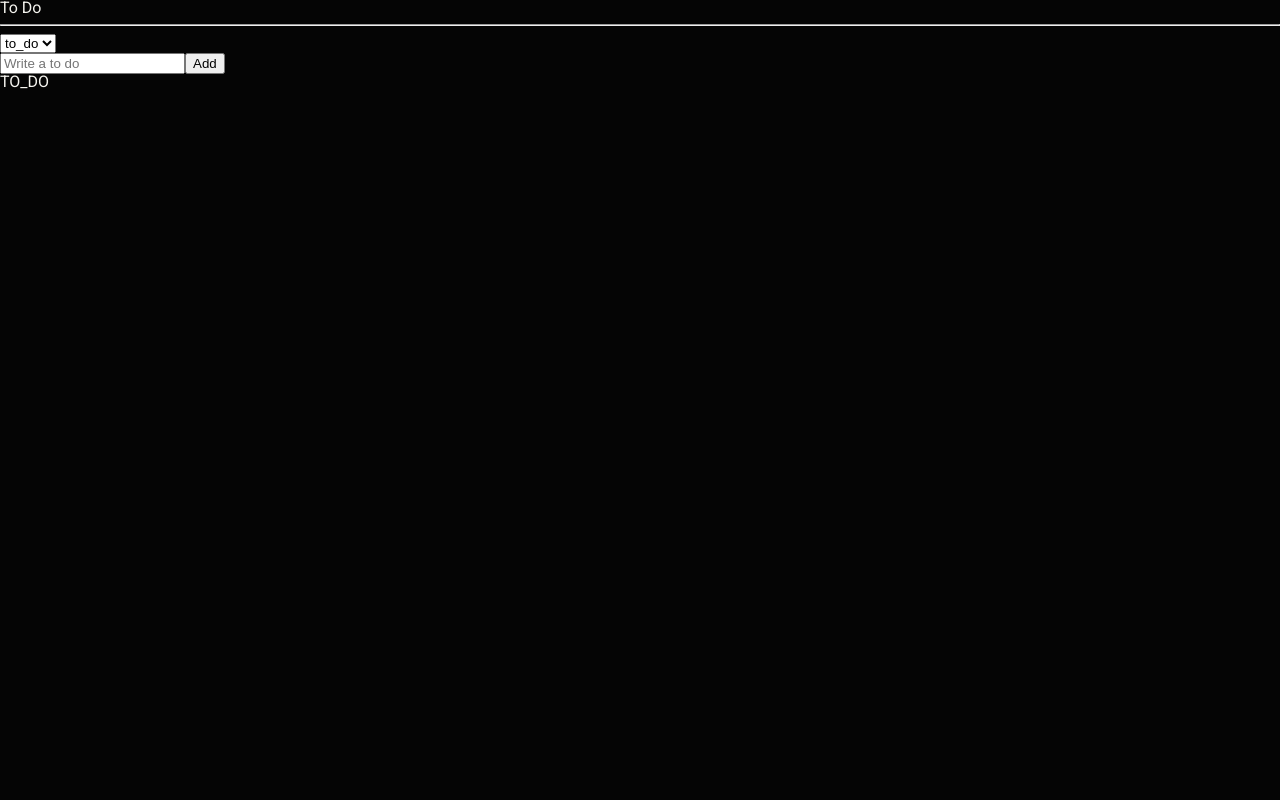
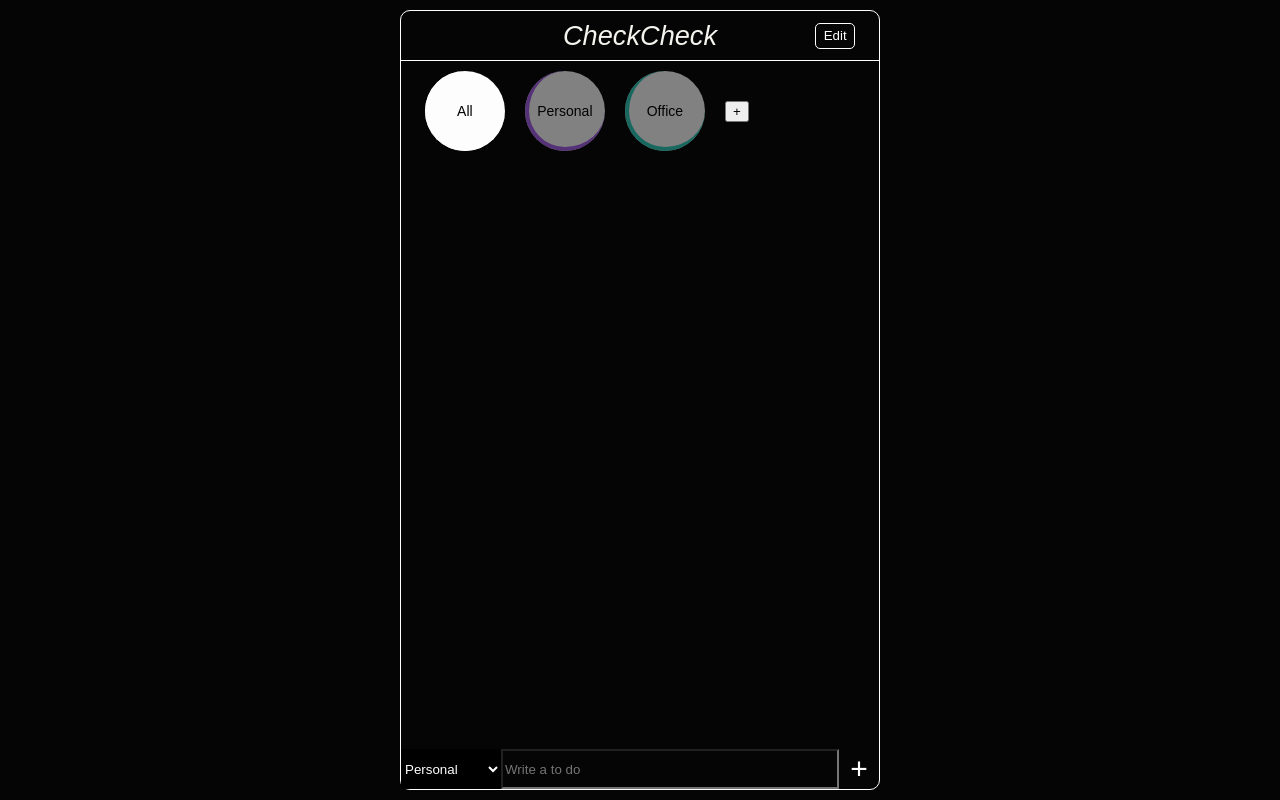
Before and after one commit to hyesuhong/checklist, a React (Create React App) app: page / in a window 1280 px wide. Built offline with nearby package versions, Linux system fonts and the light colour scheme.

Commit message:
react+ts+recoil version almost done?

```diff
--- a/src/App.tsx
+++ b/src/App.tsx
@@ -3,7 +3,7 @@ import ToDoList from './components/ToDoList';
 
 // createGlobalStyle : 전역으로 부를 수 있는 스타일 컴포넌트를 생성
 const GlobalStyle = createGlobalStyle`
-@import url('https://fonts.googleapis.com/css2?family=Roboto:wght@300;400;700&display=swap');
+@import url('https://fonts.googleapis.com/css2?family=Noto+Sans+KR:wght@300;400;500&family=Raleway:ital,wght@1,700&display=swap');
 
 html, body, div, span, applet, object, iframe,
 h1, h2, h3, h4, h5, h6, p, blockquote, pre,
@@ -36,7 +36,7 @@ footer, header, hgroup, main, menu, nav, section {
 }
 body {
   line-height: 1;
-  font-family: 'Roboto', sans-serif;
+  font-family: 'Noto Sans KR', sans-serif;
   background-color: ${(props) => props.theme.bgColor};
   color: ${(props) => props.theme.textColor};
 }
@@ -62,6 +62,9 @@ a {
 * {
   box-sizing: border-box;
 }
+button {
+  cursor: pointer;
+}
 `;
 
 function App() {
--- /dev/null
+++ b/src/assets/image/icon.tsx
@@ -0,0 +1,31 @@
+interface IIconProps {
+	fill: string;
+}
+
+export function IconRemove({ fill }: IIconProps) {
+	return (
+		<svg
+			width='30'
+			height='30'
+			viewBox='0 0 30 30'
+			fill='none'
+			xmlns='http://www.w3.org/2000/svg'
+		>
+			<path d='M19 9H23V27H19V9Z' fill={fill} />
+			<path d='M12.8462 9H16.8462V27H12.8462V9Z' fill={fill} />
+			<path d='M7 9H11V27H7V9Z' fill={fill} />
+			<path
+				fillRule='evenodd'
+				clipRule='evenodd'
+				d='M25 8L5 8L5 6L25 6L25 8Z'
+				fill={fill}
+			/>
+			<path
+				fillRule='evenodd'
+				clipRule='evenodd'
+				d='M19 5H11V3H19V5Z'
+				fill={fill}
+			/>
+		</svg>
+	);
+}
--- a/src/atoms.tsx
+++ b/src/atoms.tsx
@@ -6,21 +6,41 @@ import { atom, selector } from 'recoil';
 
 // 다른 파일에서도 사용할 수 있는 것은 enum
 // 기본으로 리턴하는 값은 순서(숫자). 다른 값을 원한다면 = '원하는 값'을 해줘야 함.
-export enum Categories {
-	'TO_DO' = 'TO_DO',
-	'DOING' = 'DOING',
-	'DONE' = 'DONE',
+// export enum Categories {
+// 	'TO_DO' = 'TO_DO',
+// 	'DOING' = 'DOING',
+// 	'DONE' = 'DONE',
+// }
+
+export enum Conditions {
+	'DONE',
+	'YET',
 }
 
 export interface IToDos {
 	text: string;
 	id: number;
-	category: Categories;
+	category: number;
+	condition: Conditions;
 }
 
-export const categoryState = atom<Categories>({
+export interface ICategory {
+	id: number;
+	name: string;
+	color?: string;
+}
+
+export const viewState = atom({
+	key: 'view',
+	default: '0',
+});
+
+export const categoryState = atom<ICategory[]>({
 	key: 'category',
-	default: Categories.TO_DO,
+	default: [
+		{ id: 1, name: 'Personal', color: '#a55eea' },
+		{ id: 2, name: 'Office', color: '#2bcbba' },
+	],
 });
 
 export const toDoState = atom<IToDos[]>({
@@ -33,8 +53,8 @@ export const toDoSelector = selector({
 	key: 'toDoSelector',
 	get: ({ get }) => {
 		const toDos = get(toDoState);
-		const category = get(categoryState);
-		return toDos.filter((toDo) => toDo.category === category);
+		const view = get(viewState);
+		return view == '0' ? toDos : toDos.filter((toDo) => toDo.category == Number(view));
 		// return [
 		// 	toDos.filter((toDo) => toDo.category === 'TO_DO'),
 		// 	toDos.filter((toDo) => toDo.category === 'DOING'),
--- a/src/components/CreateToDo.tsx
+++ b/src/components/CreateToDo.tsx
@@ -1,15 +1,52 @@
 import { useForm } from 'react-hook-form';
-import { useRecoilValue, useSetRecoilState } from 'recoil';
-import { categoryState, toDoState } from '../atoms';
+import { useRecoilState, useRecoilValue } from 'recoil';
+import styled from 'styled-components';
+import { categoryState, Conditions, toDoState } from '../atoms';
+
+const AddToDoForm = styled.form`
+	position: absolute;
+	bottom: 0;
+	left: 0;
+	width: 100%;
+	height: 40px;
+	display: flex;
+
+	select {
+		flex: 0 0 100px;
+		height: 100%;
+		background: #000;
+		border: none;
+		outline: none;
+		color: #fff;
+	}
+	input {
+		flex: 1;
+		height: 100%;
+		background: transparent;
+		outline: none;
+		color: #fff;
+	}
+	button {
+		flex: 0 0 40px;
+		height: 100%;
+		font-size: 30px;
+		padding: 0;
+		color: #fff;
+		background: transparent;
+		border: none;
+		outline: none;
+	}
+`;
 
 /* react hook form -> 여러 인풋을 사용할 때 좋은 라이브러리. validation을 하기 편함 */
 interface IForm {
 	toDo: string;
+	categoryId: number;
 }
 
 function CreateToDo() {
 	/* useState와 비슷한 형태로 사용할 수 있음 */
-	const setToDos = useSetRecoilState(toDoState);
+	const [toDos, setToDos] = useRecoilState(toDoState);
 	const category = useRecoilValue(categoryState);
 	/*
   - register을 사용하면 기존에 useState, onChange 등을 사용해서 관리하던 것들을 해결해줌
@@ -20,22 +57,24 @@ function CreateToDo() {
   - setError : 특정한 에러를 발생시켜줌
   */
 	const { register, handleSubmit, setValue } = useForm<IForm>();
-	const onValid = ({ toDo }: IForm) => {
-		setToDos((prev) => [
-			{ text: toDo, id: Date.now(), category: category },
-			...prev,
-		]);
+	const onValid = async ({ toDo, categoryId }: IForm) => {
+		await setToDos((prev) => [{ text: toDo, id: Date.now(), category: categoryId, condition: Conditions.YET }, ...prev]);
 		setValue('toDo', '');
+		localStorage.setItem('toDo', JSON.stringify(toDos));
 	};
 
 	return (
-		<form onSubmit={handleSubmit(onValid)}>
-			<input
-				{...register('toDo', { required: 'Please write your to do' })}
-				placeholder='Write a to do'
-			/>
-			<button>Add</button>
-		</form>
+		<AddToDoForm onSubmit={handleSubmit(onValid)}>
+			<select {...register('categoryId')}>
+				{Object.values(category).map((item) => (
+					<option value={item.id} key={item.id}>
+						{item.name}
+					</option>
+				))}
+			</select>
+			<input {...register('toDo', { required: true })} placeholder='Write a to do' />
+			<button>+</button>
+		</AddToDoForm>
 	);
 }
 export default CreateToDo;
--- a/src/components/ToDo.tsx
+++ b/src/components/ToDo.tsx
@@ -1,42 +1,67 @@
 import React from 'react';
-import { useSetRecoilState } from 'recoil';
-import { Categories, IToDos, toDoState } from '../atoms';
+import { useRecoilState, useRecoilValue, useSetRecoilState } from 'recoil';
+import styled from 'styled-components';
+import { categoryState, Conditions, IToDos, toDoState } from '../atoms';
+import { IconRemove } from '../assets/image/icon';
 
-function ToDo({ text, category, id }: IToDos) {
-	const setToDos = useSetRecoilState(toDoState);
-	const onClick = (event: React.MouseEvent<HTMLButtonElement>) => {
+const ToDoItem = styled.li<{ bdColor?: string }>`
+	position: relative;
+	padding: 10px 5px;
+	border-radius: 5px;
+	border-left: 3px solid ${(props) => props.bdColor};
+	margin-bottom: 10px;
+	button.removeBtn {
+		position: absolute;
+		top: 50%;
+		right: 0;
+		transform: translateY(-50%);
+		width: 26px;
+		height: 26px;
+		padding: 0;
+		background: transparent;
+		border: none;
+		outline: none;
+	}
+`;
+
+interface IToDoItem extends IToDos {
+	mode: string;
+}
+
+function ToDo({ text, category, id, condition, mode }: IToDoItem) {
+	const categorySet = useRecoilValue(categoryState);
+	const [toDos, setToDos] = useRecoilState(toDoState);
+	const onChange = (event: React.ChangeEvent<HTMLInputElement>) => {
 		const {
-			currentTarget: { name },
+			currentTarget: { value, checked },
 		} = event;
+
+		setToDos((prev) => {
+			const targetIndex = prev.findIndex((todo) => todo.id === Number(value));
+			const newToDo = { text: text, id: id, category: category, condition: checked ? Conditions.DONE : Conditions.YET };
+			return [...prev.slice(0, targetIndex), newToDo, ...prev.slice(targetIndex + 1)];
+		});
+	};
+
+	const removeItem = (event: React.MouseEvent<HTMLButtonElement>) => {
 		setToDos((prev) => {
 			const targetIndex = prev.findIndex((todo) => todo.id === id);
-			const newToDo = { text: text, id: id, category: name as any };
-			return [
-				...prev.slice(0, targetIndex),
-				newToDo,
-				...prev.slice(targetIndex + 1),
-			];
+			return [...prev.slice(0, targetIndex), ...prev.slice(targetIndex + 1)];
 		});
+		localStorage.setItem('toDo', JSON.stringify(toDos));
 	};
+
 	return (
-		<li>
+		<ToDoItem bdColor={categorySet.find((cate) => cate.id == category)?.color}>
+			<input type='checkbox' id={`CHK_${id}`} value={id} onChange={onChange} checked={condition == Conditions.YET ? false : true} disabled={mode == 'Edit' ? true : false} />
+			<label htmlFor={`CHK_${id}`}></label>
 			<span>{text}</span>
-			{category !== Categories.DONE && (
-				<button onClick={onClick} name={Categories.DONE}>
-					Done
+			{mode == 'Edit' ? (
+				<button className='removeBtn' onClick={removeItem}>
+					<IconRemove fill='#fff' />
 				</button>
-			)}
-			{category !== Categories.DOING && (
-				<button onClick={onClick} name={Categories.DOING}>
-					Doing
-				</button>
-			)}
-			{category !== Categories.TO_DO && (
-				<button onClick={onClick} name={Categories.TO_DO}>
-					To Do
-				</button>
-			)}
-		</li>
+			) : null}
+		</ToDoItem>
 	);
 }
 
--- a/src/components/ToDoList.tsx
+++ b/src/components/ToDoList.tsx
@@ -1,38 +1,271 @@
-import React from 'react';
+import React, { useEffect, useState } from 'react';
 import { useRecoilState, useRecoilValue } from 'recoil';
-import { Categories, categoryState, toDoSelector } from '../atoms';
+import styled from 'styled-components';
+import { categoryState, toDoSelector, toDoState, viewState } from '../atoms';
 import CreateToDo from './CreateToDo';
 import ToDo from './ToDo';
+import { useForm } from 'react-hook-form';
+
+const Container = styled.div`
+	position: relative;
+	display: flex;
+	flex-direction: column;
+	max-width: 480px;
+	height: calc(100vh - 20px);
+	margin: 10px auto;
+	border-radius: 10px;
+	border: 1px solid #fff;
+	padding-bottom: 40px;
+`;
+
+const Header = styled.header`
+	position: relative;
+	display: flex;
+	align-items: center;
+	justify-content: center;
+	flex: 0 0 50px;
+	padding: 0 5%;
+	border-bottom: 1px solid #fff;
+
+	button.editBtn {
+		position: absolute;
+		top: 50%;
+		right: 5%;
+		transform: translateY(-50%);
+		width: 40px;
+		height: 26px;
+		background: transparent;
+		border: 1px solid #fff;
+		border-radius: 5px;
+		outline: none;
+		color: #fff;
+		padding: 0;
+	}
+`;
+
+const Title = styled.h1`
+	font-family: 'Raleway', sans-serif;
+	font-style: italic;
+	font-size: 1.7rem;
+`;
+
+const CategoryList = styled.ul`
+	flex: 0 0 80px;
+	display: flex;
+	justify-content: flex-start;
+	align-items: center;
+	padding: 0 5%;
+	margin: 10px 0;
+	overflow-x: auto;
+	overflow-y: hidden;
+	::-webkit-scrollbar {
+		display: none;
+	}
+`;
+
+const CategoryItem = styled.li<{ bdColor?: string }>`
+	position: relative;
+	display: flex;
+	justify-content: center;
+	align-items: center;
+	flex: 0 0 80px;
+	height: 80px;
+	background: #fdfdfd;
+	color: #000;
+	border-radius: 100%;
+	margin-right: 20px;
+	font-size: 14px;
+	opacity: 0.5;
+
+	&.active {
+		opacity: 1;
+	}
+
+	::before {
+		content: '';
+		position: absolute;
+		width: 100%;
+		height: 100%;
+		border-radius: 100%;
+		border-left: 4px solid ${(props) => props.bdColor || '#fdfdfd'};
+		border-bottom: 4px solid ${(props) => props.bdColor || '#fdfdfd'};
+		box-sizing: border-box;
+	}
+`;
+
+const SettingCategory = styled.div`
+	position: fixed;
+	top: 0;
+	left: 0;
+	width: 100%;
+	height: 100%;
+	display: flex;
+	justify-content: center;
+	align-items: center;
+	div {
+		width: 200px;
+		padding: 10px;
+		border-radius: 10px;
+		background: ${(props) => props.theme.bgColor};
+		border: 1px solid #fff;
+		text-align: right;
+	}
+	button {
+		width: 30px;
+		height: 30px;
+		font-size: 20px;
+		background: transparent;
+		border: none;
+		outline: none;
+		color: #fff;
+	}
+	form {
+		margin-top: 10px;
+		text-align: left;
+		input {
+			width: 100%;
+			height: 30px;
+			background: transparent;
+			border: 1px solid #fff;
+			outline: none;
+			color: #fff;
+			margin-bottom: 5px;
+		}
+	}
+`;
+
+const ToDoContent = styled.ul`
+	flex: 1;
+	overflow-x: hidden;
+	overflow-y: auto;
+	padding: 5px;
+`;
+
+interface IForm {
+	cateName: string;
+	cateColor?: string;
+}
 
 function ToDoList() {
-	// const [toDo, doing, done] = useRecoilValue(toDoSelector);
-	const toDos = useRecoilValue(toDoSelector);
+	const [showModal, setShowModal] = useState(false);
+	const [editMode, setEditMode] = useState(false);
 	const [category, setCategory] = useRecoilState(categoryState);
-	const onInput = (event: React.FormEvent<HTMLSelectElement>) => {
-		setCategory(event.currentTarget.value as any);
+	const [view, setView] = useRecoilState(viewState);
+	const lsCategory = localStorage.getItem('category');
+	if (lsCategory === null) {
+		localStorage.setItem('category', JSON.stringify(category));
+	} else {
+		const stringCategory = JSON.stringify(category);
+		if (lsCategory != stringCategory) {
+			if (lsCategory.length > stringCategory.length) {
+				setCategory(JSON.parse(localStorage.getItem('category') as string));
+			} else {
+				localStorage.setItem('category', JSON.stringify(category));
+			}
+		}
+	}
+
+	const clickCategory = (event: React.MouseEvent<HTMLLIElement>) => {
+		const classList = event.currentTarget.classList;
+		const dataKey = event.currentTarget.dataset.key ? event.currentTarget.dataset.key : '0';
+		if (classList.contains('active')) {
+			return;
+		} else {
+			const categories = event.currentTarget.parentElement?.children;
+			if (typeof categories != 'undefined') {
+				Array.from(categories).forEach((element) => {
+					if (element == event.currentTarget) {
+						element.classList.add('active');
+						setView(dataKey);
+					} else element.classList.remove('active');
+				});
+			}
+		}
 	};
 
+	const { register, handleSubmit, setValue } = useForm<IForm>();
+	const onValid = ({ cateName, cateColor }: IForm) => {
+		setCategory((prev) => [...prev, { id: Date.now(), name: cateName, color: cateColor }]);
+		// localStorage.setItem('category', JSON.stringify(category));
+		setValue('cateName', '');
+		setValue('cateColor', '');
+		setShowModal(false);
+	};
+
+	const [toDoArr, setToDoArr] = useRecoilState(toDoState);
+	const lsToDo = localStorage.getItem('toDo');
+	useEffect(() => {
+		if (lsToDo === null) {
+			localStorage.setItem('toDo', JSON.stringify(toDoArr));
+		} else {
+			const stringToDoArr = JSON.stringify(toDoArr);
+			if (lsToDo != stringToDoArr) {
+				setToDoArr(JSON.parse(localStorage.getItem('toDo') as string));
+			}
+		}
+	}, []);
+
+	const toDos = useRecoilValue(toDoSelector);
+
 	return (
-		<div>
-			<h1>To Do</h1>
-			<hr />
-			<form>
-				<select value={category} onInput={onInput}>
-					{Object.values(Categories).map((cate) => (
-						<option value={cate} key={cate}>
-							{cate.toLowerCase()}
-						</option>
-					))}
-				</select>
-			</form>
+		<Container>
+			<Header>
+				<Title>CheckCheck</Title>
+				<button
+					className='editBtn'
+					onClick={() => {
+						setEditMode((cur) => !cur);
+					}}
+				>
+					{editMode ? 'Done' : 'Edit'}
+				</button>
+			</Header>
+
+			<CategoryList>
+				<CategoryItem key={0} data-key={0} className='active' onClick={clickCategory}>
+					All
+				</CategoryItem>
+				{category.map((item) => (
+					<CategoryItem key={item.id} data-key={item.id} onClick={clickCategory} bdColor={item.color}>
+						{item.name}
+					</CategoryItem>
+				))}
+				<button
+					onClick={() => {
+						setShowModal(true);
+					}}
+				>
+					+
+				</button>
+			</CategoryList>
 			<CreateToDo />
-			<h2>{Categories[category]}</h2>
-			<ul>
+
+			{showModal ? (
+				<SettingCategory>
+					<div className='wrapper'>
+						<button
+							className='closeBtn'
+							onClick={() => {
+								setShowModal(false);
+							}}
+						>
+							✕
+						</button>
+						<form onSubmit={handleSubmit(onValid)}>
+							<input type='text' {...register('cateName', { required: true })} placeholder='write the category name' />
+							<input type='color' {...register('cateColor')} placeholder='select color' />
+							<input type='submit' value='add category' />
+						</form>
+					</div>
+				</SettingCategory>
+			) : null}
+
+			<ToDoContent>
 				{toDos?.map((toDo) => (
-					<ToDo key={toDo.id} {...toDo} />
+					<ToDo key={toDo.id} {...toDo} mode={editMode ? 'Edit' : ''} />
 				))}
-			</ul>
-		</div>
+			</ToDoContent>
+		</Container>
 	);
 }
 
```
Also changed, not shown: src/assets/image/ico_remove.svg (added).
